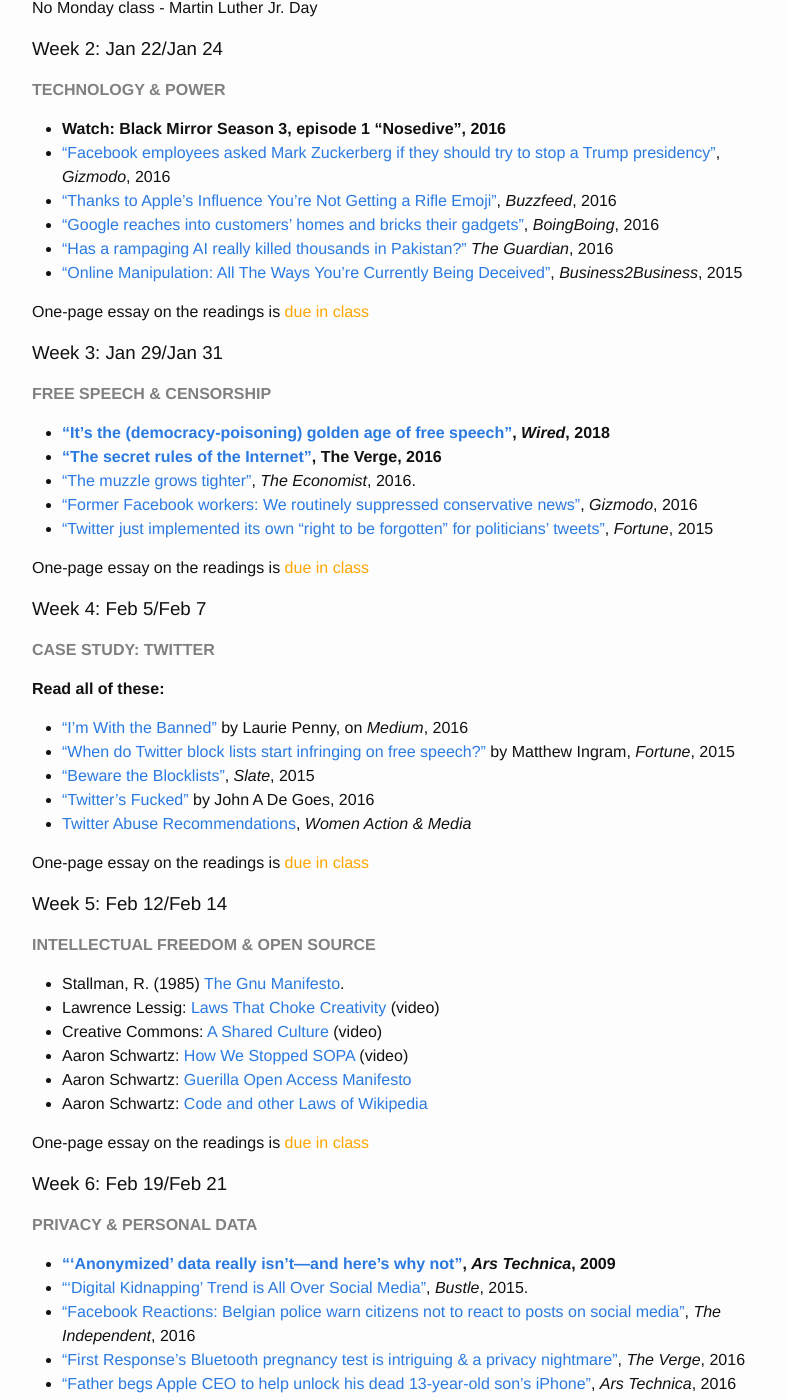
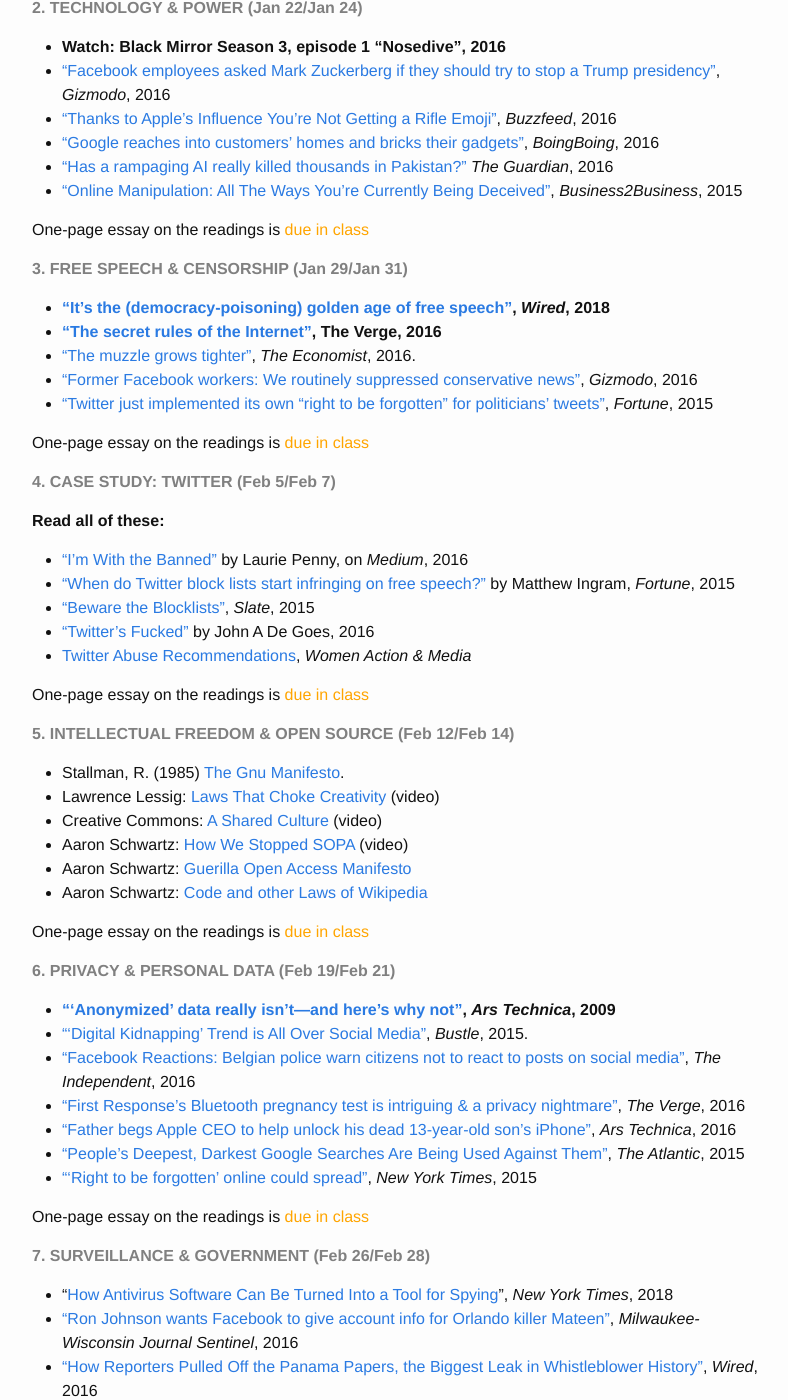
Before and after one commit to marinkala/marinkala.github.com, a Jekyll site: the page built from 5teaching.md, in a window 1280 px wide and 1400 px high, scrolled down 529 px. Shown: the whole window, without its empty margins (238-1026 px from the left). Built offline with Jekyll 4.4.1, drawn with Linux system fonts in a browser that asks for light colours; some of the changed text lies outside the part shown.

Commit message:
minor edits

```diff
--- a/5teaching.md
+++ b/5teaching.md
@@ -18,15 +18,12 @@
 ## **Class Schedule**
 Choose *at least three* to read articles unless otherwise noted. Readings that are **bolded** should be included in these three.
 
-###
-
 **<span style="color:grey">1. INTRODUCTION & CLASS GOALS (Jan 15/Jan 17)</span>**
 
 No Monday class - Martin Luther Jr. Day
 
-### Week 2: Jan 22/Jan 24
 
-**<span style="color:grey">TECHNOLOGY & POWER</span>**
+**<span style="color:grey">2. TECHNOLOGY & POWER (Jan 22/Jan 24)</span>**
 
 * **Watch: Black Mirror Season 3, episode 1 “Nosedive”, 2016**
 * [“Facebook employees asked Mark Zuckerberg if they should try to stop a Trump presidency”](http://gizmodo.com/facebook-employees-asked-mark-zuckerberg-if-they-should-1771012990?utm_campaign=socialflow_gizmodo_twitter&utm_source=gizmodo_twitter&utm_medium=socialflow), *Gizmodo*, 2016
@@ -37,9 +34,7 @@
 
 One-page essay on the readings is <span style="color:orange">due in class</span>
 
-### Week 3: Jan 29/Jan 31
-
-**<span style="color:grey">FREE SPEECH & CENSORSHIP  </span>**
+**<span style="color:grey">3. FREE SPEECH & CENSORSHIP (Jan 29/Jan 31)  </span>**
 
 * **[“It’s the (democracy-poisoning) golden age of free speech”](https://www.wired.com/story/free-speech-issue-tech-turmoil-new-censorship/), *Wired*, 2018**
 * **[“The secret rules of the Internet”](http://www.theverge.com/2016/4/13/11387934/internet-moderator-history-youtube-facebook-reddit-censorship-free-speech), The Verge, 2016**
@@ -49,9 +44,7 @@
 
 One-page essay on the readings is <span style="color:orange">due in class</span>
 
-### Week 4: Feb 5/Feb 7
-
-**<span style="color:grey">CASE STUDY: TWITTER </span>**
+**<span style="color:grey">4. CASE STUDY: TWITTER (Feb 5/Feb 7) </span>**
 
 **Read all of these:**
 
@@ -63,9 +56,7 @@
 
 One-page essay on the readings is <span style="color:orange">due in class</span>
 
-### Week 5: Feb 12/Feb 14
-
-**<span style="color:grey">INTELLECTUAL FREEDOM & OPEN SOURCE  </span>**
+**<span style="color:grey">5. INTELLECTUAL FREEDOM & OPEN SOURCE (Feb 12/Feb 14)  </span>**
 
 * Stallman, R. (1985) [The Gnu Manifesto](https://www.gnu.org/gnu/manifesto.html).
 * Lawrence Lessig: [Laws That Choke Creativity](https://www.youtube.com/watch?v=7Q25-S7jzgs) (video)
@@ -76,9 +67,7 @@
 
 One-page essay on the readings is <span style="color:orange">due in class</span>
 
-### Week 6: Feb 19/Feb 21
-
-**<span style="color:grey">PRIVACY & PERSONAL DATA   </span>**
+**<span style="color:grey">6. PRIVACY & PERSONAL DATA (Feb 19/Feb 21)  </span>**
 
 * **[“‘Anonymized’ data really isn’t—and here’s why not”](http://arstechnica.com/tech-policy/2009/09/your-secrets-live-online-in-databases-of-ruin/), *Ars Technica*, 2009**
 * [“‘Digital Kidnapping’ Trend is All Over Social Media”](http://www.bustle.com/articles/102002-digital-kidnapping-trend-is-all-over-social-media-and-it-will-make-your-skin-crawl), *Bustle*, 2015.
@@ -90,9 +79,7 @@
 
 One-page essay on the readings is <span style="color:orange">due in class</span>
 
-### Week 7: Feb 26/Feb 28
-
-**<span style="color:grey">SURVEILLANCE & GOVERNMENT   </span>**
+**<span style="color:grey">7. SURVEILLANCE & GOVERNMENT (Feb 26/Feb 28) </span>**
 
 * “[How Antivirus Software Can Be Turned Into a Tool for Spying](https://www.nytimes.com/2018/01/01/technology/kaspersky-lab-antivirus.html)”, *New York Times*, 2018
 * [“Ron Johnson wants Facebook to give account info for Orlando killer Mateen”](http://archive.jsonline.com/news/statepolitics/johnson-wants-facebook-to-give-account-info-for-orlando-killer-mateen-b99745601z1-383201181.html), *Milwaukee-Wisconsin Journal Sentinel*, 2016
@@ -101,9 +88,7 @@
 
 One-page essay on the readings is <span style="color:orange">due in class</span>
 
-### Week 8: Mar 5/Mar 7
-
-**<span style="color:grey">INFORMATION INEQUITY   </span>**
+**<span style="color:grey">8. INFORMATION INEQUITY (Mar 5/Mar 7)  </span>**
 
 * [Digital Divide](https://en.wikipedia.org/wiki/Digital_divide) (Wikipedia)
 * [“Will US net neutrality's end harm the poor?”](http://www.aljazeera.com/news/2017/12/net-neutrality-harm-poor-171213161323279.html), *Al Jazeera*, 2017
@@ -112,8 +97,7 @@
 
 One-page essay on the readings is <span style="color:orange">due in class</span>
 
-### Week 9: Mar 12/Mar 14
-Spring break - no class
+**<span style="color:grey">9. Spring Break (Mar 12/Mar 14)   </span>**
 
 ### Week 10: Mar 19/Mar 21
 
```
